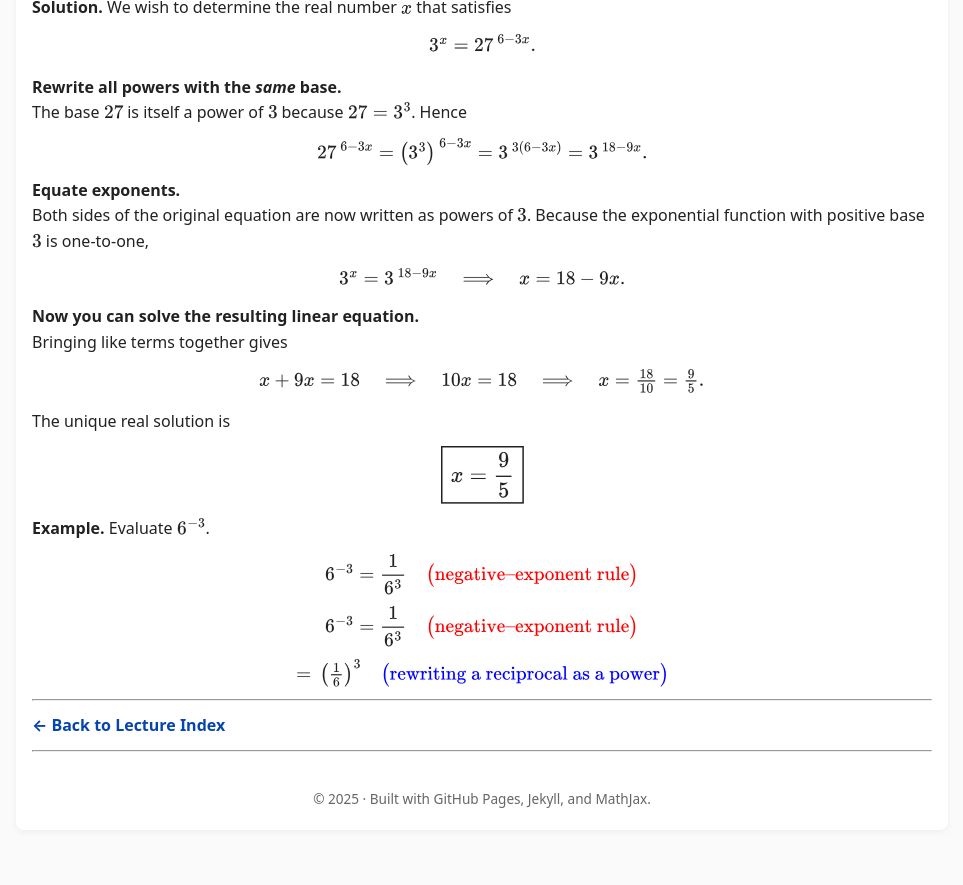
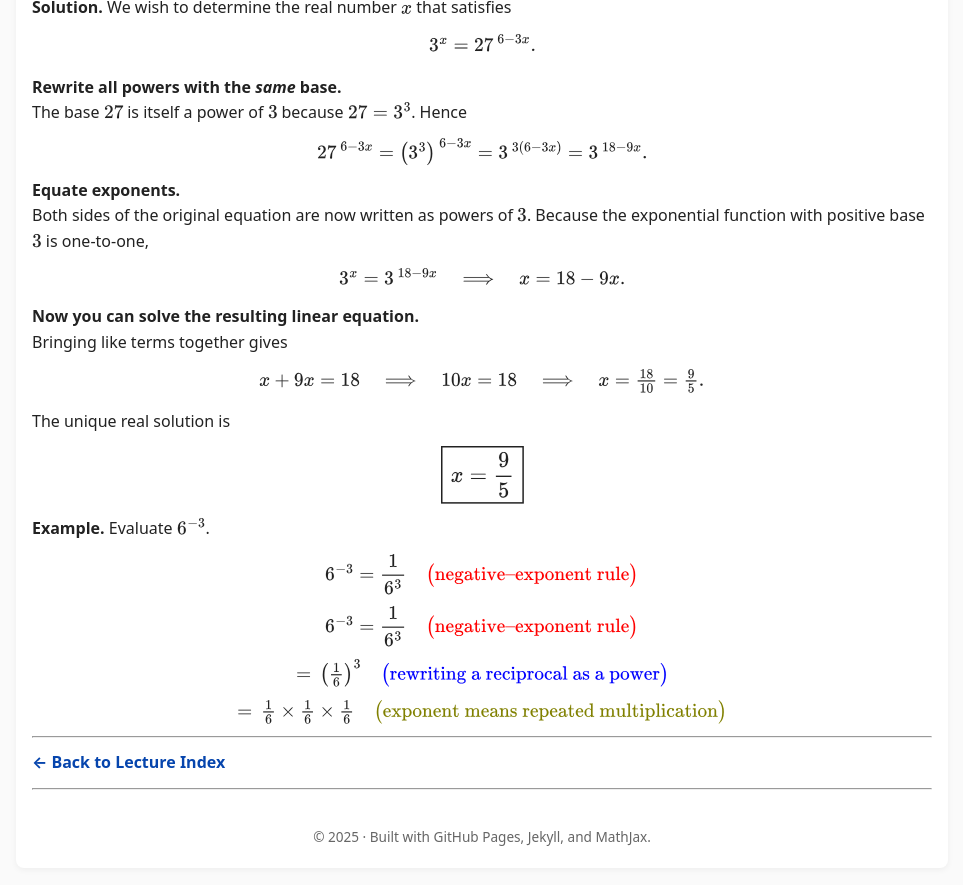
Before and after one commit to SaleemKamaludin/SaleemKamaludin.github.io, a Jekyll site: the page built from courses/math-1115/lecture-notes/lecture3.md, in a window 1280 px wide and 900 px high, scrolled down 1905 px. Shown: the top 885 px of the window, without its empty margins (158-1121 px from the left). Built offline with Jekyll 4.4.1, drawn with Linux system fonts in a browser that asks for light colours; before the commit the page ends 2767 px from its top, so only the background shows below that.

Commit message:
Update lecture3.md

```diff
--- a/courses/math-1115/lecture-notes/lecture3.md
+++ b/courses/math-1115/lecture-notes/lecture3.md
@@ -268,6 +268,12 @@ To ensure consistency, these operations must be performed in a **specific order*
 </p>
 
 
+<p style="text-align:center;">
+  \( =\, \frac{1}{6} \times \frac{1}{6} \times \frac{1}{6} \quad
+     \textcolor{olive}{\bigl(\text{exponent means repeated multiplication}\bigr)} \)
+</p>
+
+
 ---
 
 **[← Back to Lecture Index](/courses/math-1115/lecture-notes/)**
```
